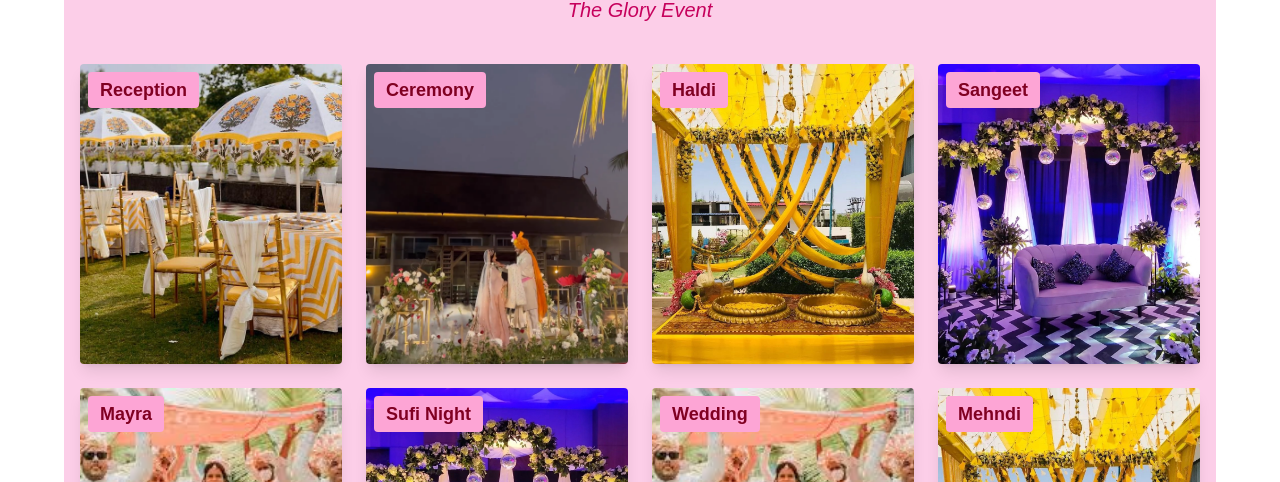
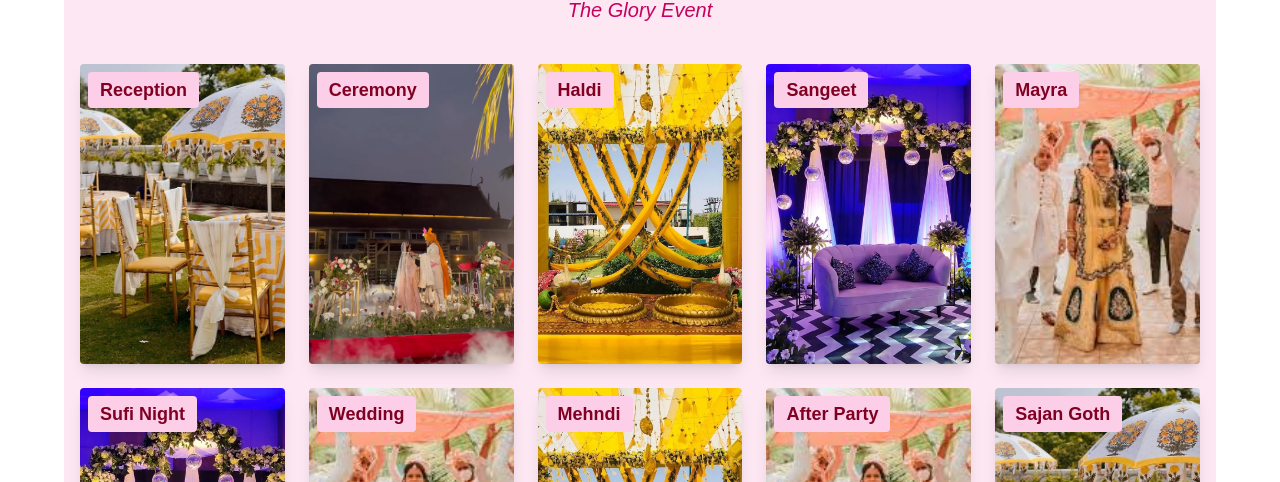
Before and after one commit to rakshitjain1/TheGLory, a React (Vite) app: page / in a window 1280 px wide. Shown: the part 1354-1836 px from the top of the page. Built offline with nearby package versions, Linux system fonts and the light colour scheme.

Commit message:
services

```diff
--- a/src/components/Services.jsx
+++ b/src/components/Services.jsx
@@ -14,7 +14,7 @@ const ServiceBox = ({ to, label, image }) => (
     to={to}
     className="relative w-full h-[300px] rounded overflow-hidden shadow-lg hover:scale-105 transition-transform duration-300"
   >
-    <div className="absolute top-2 left-2 z-10 bg-pink-300 bg-opacity-80 font-bold text-lg px-3 py-1 rounded"  style={{ color: "#800022" }}>
+    <div className="absolute top-2 left-2 z-10 bg-pink-200 bg-opacity-80 font-bold text-lg px-3 py-1 rounded"  style={{ color: "#800022" }}>
       {label}
     </div>
     <img src={image} alt={label} className="w-full h-full object-cover" />
@@ -24,9 +24,9 @@ const ServiceBox = ({ to, label, image }) => (
 // Main Services component
 const Services = () => {
   return (
-    <div className="container ">
+    <div className="container  ">
     <div
-      className="min-h-screen bg-pink-200 mt-5 py-10 px-4"
+      className="min-h-screen bg-pink-100 mt-5 py-10 px-4"
 
     >
       {/* Heading */}
@@ -36,7 +36,7 @@ const Services = () => {
       </div>
 
       {/* Grid layout for service boxes */}
-   <div className="max-w-6xl mx-auto grid grid-cols-1 md:grid-cols-2 lg:grid-cols-4 gap-6">
+   <div className="max-w-6xl mx-auto grid grid-cols-1 md:grid-cols-2 lg:grid-cols-5 gap-6">
         <ServiceBox to="/reception" label="Reception" image={receptionImg} />
         <ServiceBox to="/ceremony" label="Ceremony" image={ceremonyImg} />
         <ServiceBox to="/haldi" label="Haldi" image={haldiImg} />
```
Also changed, not shown: src/assets/s1.png (added).
